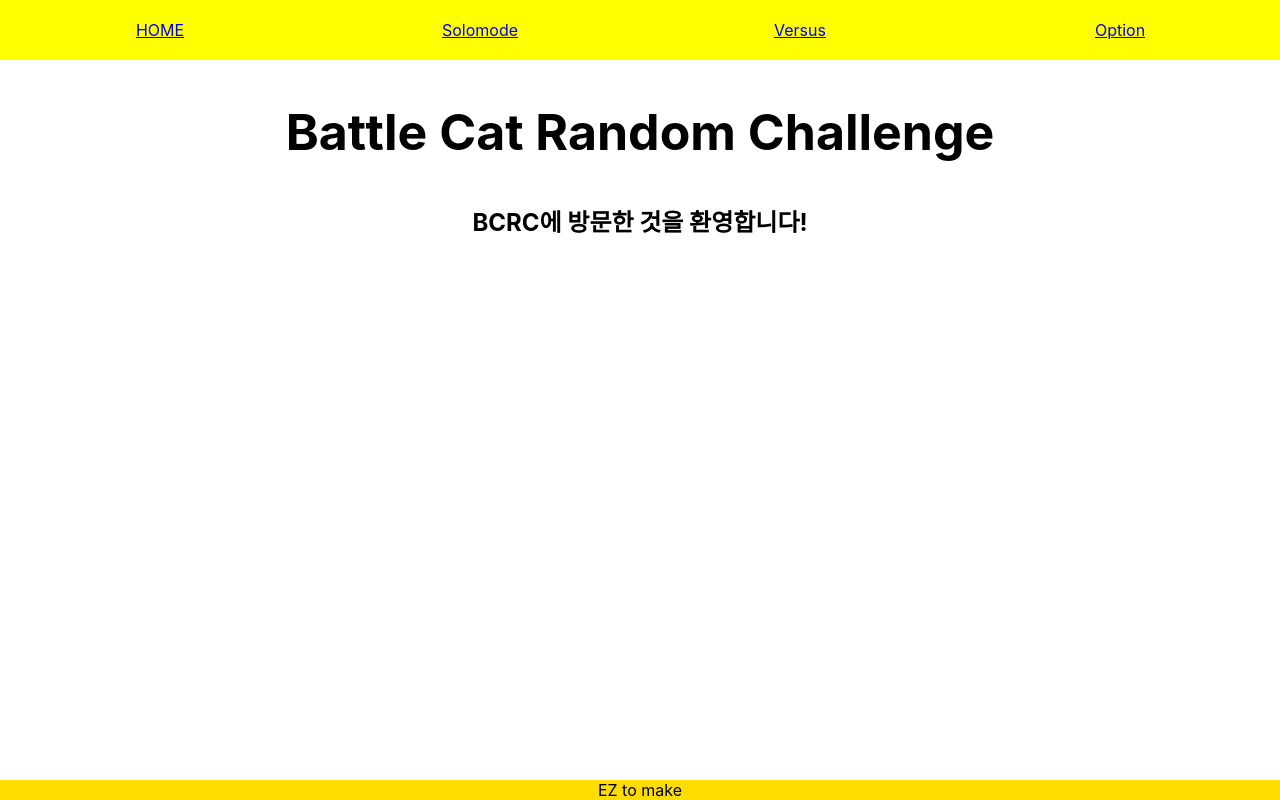
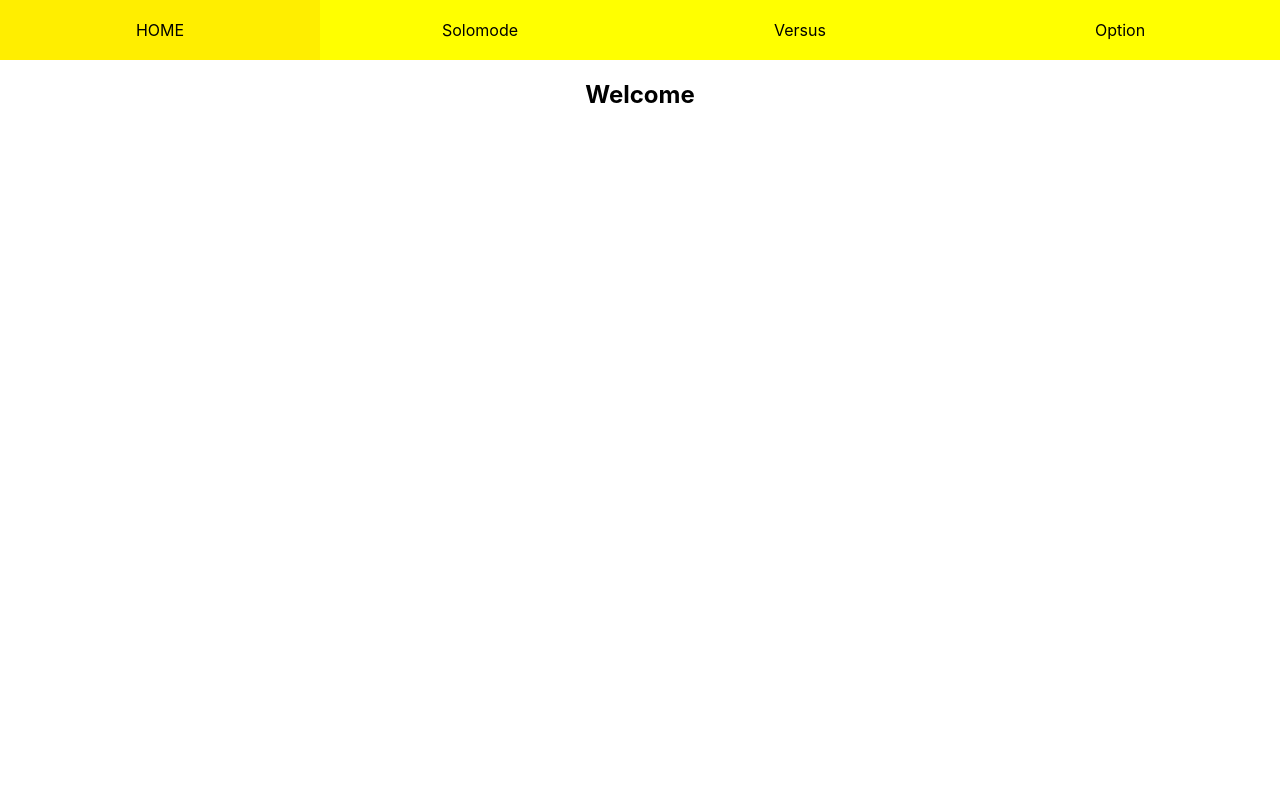
Before and after one commit to Balloon208/BCRCWEB, a React (Create React App) app: page / in a window 1280 px wide. Built offline with nearby package versions, Linux system fonts and the light colour scheme.

Commit message:
FIXED :: Class component is now Function component

```diff
--- a/src/App.css
+++ b/src/App.css
@@ -14,12 +14,18 @@
 .TOPheader{
   display: flex;
 }
+
 .TOPheader li{
   list-style-type: none;
   width: 25%;
   text-align: center;
-  background-color: yellow;
+  background-color: #ffff00;
   padding: 20px;
+  cursor: pointer;
+}
+
+.TOPheader li:hover{
+  background-color: #ffee00;
 }
 
 .SoloCharacterbox{
--- a/src/App.js
+++ b/src/App.js
@@ -1,74 +1,57 @@
 import './App.css';
-import React, {Component} from 'react';
+import React, {Component, useState, useEffect} from 'react';
 import TOP from "./component/TOP";
 import BOTTOM from "./component/BOTTOM";
 import SoloMode from "./component/SoloMode";
 import Option from "./component/Option";
 
-class App extends Component{
-  constructor(props){
-    super(props);
-    this.state = {
-      mode:'Welcome',
-      TOP:{title:"Battle Cat Random Challenge"},
-      BOTTOM:{title:"EZ to make"},
-      Welcome:{title:"BCRC에 방문한 것을 환영합니다!"},
-      Solomode:{title:"BCRC 솔로 모드 입니다."},
-      Versus:{title:"BCRC Versus 모드 입니다."},
-      Option:{title:"BCRC 세팅 모드 입니다."}
-    };
-  }
+export default function App(){
+  const [mode, setMode] = useState('Welcome');
+  const [MainArticle, setMainArticle] = useState(
+    <div>
+      <h2 className='text'>Welcome</h2>
+    </div>
+  );
 
-  getContent(){
-    let Ctitle, Carticle;
-    if(this.state.mode === 'Welcome'){
-      Ctitle = this.state.Welcome.title;
-      Carticle =
+  const onChangeMode = (mode) =>{
+    if(mode === 'Welcome'){
+      setMainArticle(
+        <div>
+          <h2 className='text'>Welcome</h2>
+        </div>
+      )
+    }
+    if(mode === 'Solomode'){
+      setMainArticle(
+        <div>
+          <h2 className='text'>Solomode</h2>
+          <SoloMode></SoloMode>
+        </div>
+      )
+    }
+    if(mode === 'Versus'){
+      setMainArticle(
       <div>
-        <h2 className='text'>{Ctitle}</h2>
+        <h2 className='text'>Versus</h2>
       </div>
+      )
     }
-    if(this.state.mode === 'Solomode'){
-      Ctitle = this.state.Solomode.title;
-      Carticle =
+    if(mode === 'Option'){
+      setMainArticle(
       <div>
-        <h2 className='text'>{Ctitle}</h2>
-        <SoloMode></SoloMode>
-      </div>
-    }
-    if(this.state.mode === 'Versus'){
-      Ctitle = this.state.Versus.title;
-      Carticle =
-      <div>
-        <h2 className='text'>{Ctitle}</h2>
-      </div>
-    }
-    if(this.state.mode === 'Option'){
-      Ctitle = this.state.Option.title;
-      Carticle =
-      <div>
-        <h2 className='text'>{Ctitle}</h2>
+        <h2 className='text'>Option</h2>
         <Option></Option>
       </div>
+      )
     }
+    console.log(mode)
+  };
 
-    return Carticle;
-  }
-
-  render(){
-    return (
+  return(
       <div className="App">
-        <TOP onChangeMode={function(Mode){
-            this.setState({
-              mode: Mode
-            });
-        }.bind(this)}
-        title={this.state.TOP.title}></TOP>
-        {this.getContent()}
-        <BOTTOM title={this.state.BOTTOM.title}></BOTTOM>
+        <TOP onChangeMode={onChangeMode}></TOP>
+        {MainArticle}
+        <BOTTOM></BOTTOM>
       </div>
-    );
-  }
+  );
 }
-
-export default App;
--- a/src/component/SoloMode.js
+++ b/src/component/SoloMode.js
@@ -1,8 +1,15 @@
-import React, {Component, useState} from 'react';
+import React, {Component, useState, useEffect} from 'react';
 import unitdata from "./UnitData";
 
 
 export default function SoloMode(){
+    let [Toggle, setToggle] = useState("OFF");
+
+    useEffect(()=>{
+        let asd = localStorage.getItem('test');
+        setToggle(asd);
+    }, []);
+
 
     /*
     let charactername = [
@@ -191,6 +198,9 @@ export default function SoloMode(){
             </div>
             <p className="mobname">{showname}</p>
             <button className='summon' onClick={Randnumber}>캐릭터 뽑기</button>
+            <div style={Toggle==="ON" ? {color:"blue"} : {color:"red"}}>
+                asdf
+            </div>
         </div>
     )
 }
--- a/src/component/TOP.js
+++ b/src/component/TOP.js
@@ -1,31 +1,15 @@
 import React, {Component} from 'react';
 
-class TOP extends Component{
-    render(){
+export default function TOP({onChangeMode}){
+
     return(
         <header>
             <div className='TOPheader'>
-                    <li><a href='/home' onClick={function(e){
-                            e.preventDefault();
-                            this.props.onChangeMode('Welcome');
-                        }.bind(this)}>HOME</a></li>
-                    <li><a href='/SoloMode' onClick={function(e){
-                            e.preventDefault();
-                            this.props.onChangeMode('Solomode');
-                        }.bind(this)}>Solomode</a></li>
-                    <li><a href='/VersusMode' onClick={function(e){
-                            e.preventDefault();
-                            this.props.onChangeMode('Versus');
-                        }.bind(this)}>Versus</a></li>
-                    <li><a href='/Option' onClick={function(e){
-                            e.preventDefault();
-                            this.props.onChangeMode('Option');
-                        }.bind(this)}>Option</a></li>
+                <li onClick={()=>onChangeMode('Welcome')}><a >HOME</a></li>
+                <li onClick={()=>onChangeMode('Solomode')}><a >Solomode</a></li>
+                <li onClick={()=>onChangeMode('Versus')}><a >Versus</a></li>
+                <li onClick={()=>onChangeMode('Option')}><a >Option</a></li>
             </div>
-                <h2 className='logo'>{this.props.title}</h2>
         </header>
     )
 }
-}
-
-export default TOP;
```
Also changed, not shown: public/img/logo192.png (deleted), public/img/logo512.png (deleted). Lines whose indentation alone changed are shown as unchanged.
